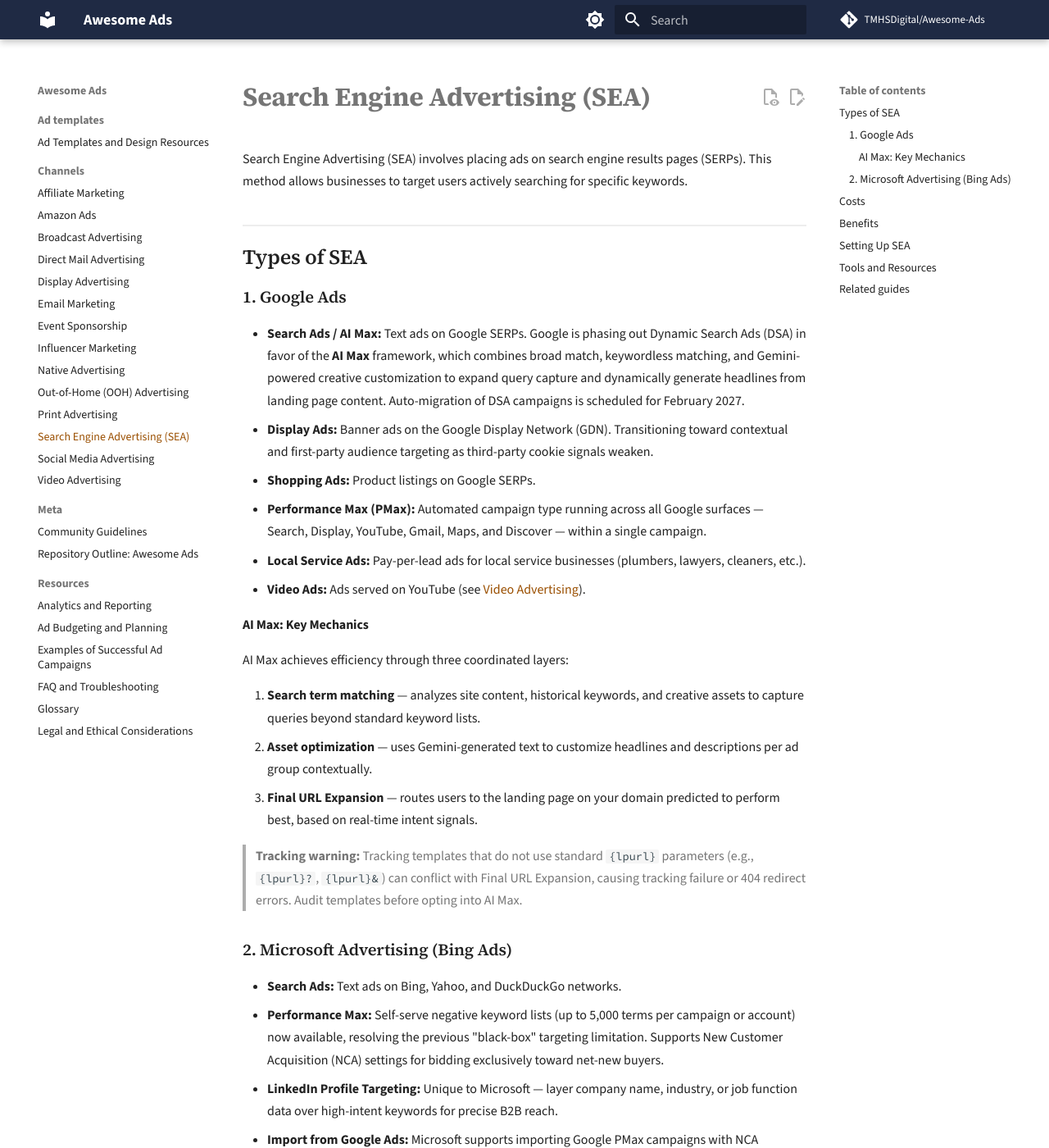
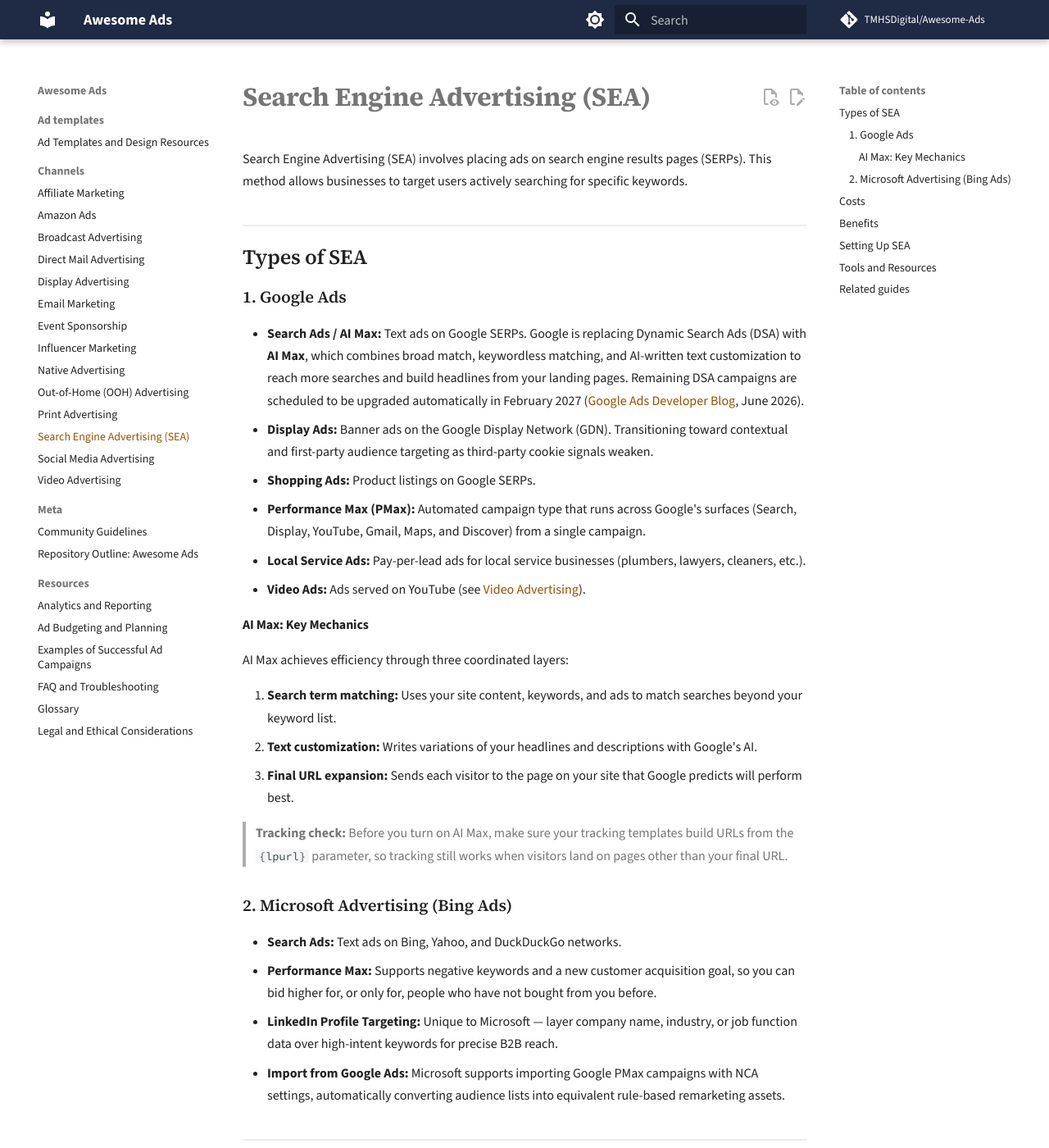
Before and after one commit to TMHSDigital/Awesome-Ads, an MkDocs documentation site: the page built from docs/channels/SEA.md, in a window 1280 px wide and 1400 px high. Shown: the whole window at 82% size. Built offline with MkDocs 1.6.1 and Material for MkDocs 9.7.7, drawn with Linux system fonts in a browser that asks for light colours; comment, search, counter and statistics services are not loaded.

Commit message:
Correct platform feature claims in Search, Social, and Video
Check named ad products and dated changes against platform sources.

Confirmed and now sourced or dated:
- DSA to AI Max automatic upgrade in February 2027 (Google Ads
  Developer Blog, June 2026).
- TikTok TopReach and Prime Time (TikTok Newsroom, NewFronts, March
  2026), described accurately and noted as premium buys.
- YouTube Peak Points and Shoppable CTV (announced at Brandcast, May
  2025); Peak Points rollout details were not published.
- Reddit Conversation Summary Add-ons, renamed from an inaccurate
  "Conversation Overlay Ads" and marked as tested with selected
  advertisers.

Corrected or removed:
- Microsoft PMax "up to 5,000" negative keywords (reports say 10,000,
  in beta); keep the feature, drop the number.
- AI Max tracking warning restated without the unsupported 404 claim.
- Meta: Advantage+ is the default for most campaigns, not "all";
  drop the unsourced "15 creative combinations" rule.
- Pinterest Idea Ads (merged into standard pins in 2023) and the
  unverified AR file-format details.
- X: unsupported "rebuilt with xAI and AWS" and "2026 adult content
  policy" claims.
- YouTube "Shorts views surpassed in-stream" and unverified Shoppable
  CTV mechanics.
- Bluesky user count, which had no source.

Co-Authored-By: Claude Opus 5.5 <noreply@anthropic.com>

```diff
--- a/docs/channels/SEA.md
+++ b/docs/channels/SEA.md
@@ -7,10 +7,10 @@ Search Engine Advertising (SEA) involves placing ads on search engine results pa
 
 ### 1. Google Ads
 
-- **Search Ads / AI Max:** Text ads on Google SERPs. Google is phasing out Dynamic Search Ads (DSA) in favor of the **AI Max** framework, which combines broad match, keywordless matching, and Gemini-powered creative customization to expand query capture and dynamically generate headlines from landing page content. Auto-migration of DSA campaigns is scheduled for February 2027.
+- **Search Ads / AI Max:** Text ads on Google SERPs. Google is replacing Dynamic Search Ads (DSA) with **AI Max**, which combines broad match, keywordless matching, and AI-written text customization to reach more searches and build headlines from your landing pages. Remaining DSA campaigns are scheduled to be upgraded automatically in February 2027 ([Google Ads Developer Blog](https://developers.google.com/ads/blog/posts/2026/06/dynamic-search-ads-dsa-automigration), June 2026).
 - **Display Ads:** Banner ads on the Google Display Network (GDN). Transitioning toward contextual and first-party audience targeting as third-party cookie signals weaken.
 - **Shopping Ads:** Product listings on Google SERPs.
-- **Performance Max (PMax):** Automated campaign type running across all Google surfaces — Search, Display, YouTube, Gmail, Maps, and Discover — within a single campaign.
+- **Performance Max (PMax):** Automated campaign type that runs across Google's surfaces (Search, Display, YouTube, Gmail, Maps, and Discover) from a single campaign.
 - **Local Service Ads:** Pay-per-lead ads for local service businesses (plumbers, lawyers, cleaners, etc.).
 - **Video Ads:** Ads served on YouTube (see [Video Advertising](VIDEO.md)).
 
@@ -18,16 +18,16 @@ Search Engine Advertising (SEA) involves placing ads on search engine results pa
 
 AI Max achieves efficiency through three coordinated layers:
 
-1. **Search term matching** — analyzes site content, historical keywords, and creative assets to capture queries beyond standard keyword lists.
-2. **Asset optimization** — uses Gemini-generated text to customize headlines and descriptions per ad group contextually.
-3. **Final URL Expansion** — routes users to the landing page on your domain predicted to perform best, based on real-time intent signals.
+1. **Search term matching:** Uses your site content, keywords, and ads to match searches beyond your keyword list.
+2. **Text customization:** Writes variations of your headlines and descriptions with Google's AI.
+3. **Final URL expansion:** Sends each visitor to the page on your site that Google predicts will perform best.
 
-> **Tracking warning:** Tracking templates that do not use standard `{lpurl}` parameters (e.g., `{lpurl}?`, `{lpurl}&`) can conflict with Final URL Expansion, causing tracking failure or 404 redirect errors. Audit templates before opting into AI Max.
+> **Tracking check:** Before you turn on AI Max, make sure your tracking templates build URLs from the `{lpurl}` parameter, so tracking still works when visitors land on pages other than your final URL.
 
 ### 2. Microsoft Advertising (Bing Ads)
 
 - **Search Ads:** Text ads on Bing, Yahoo, and DuckDuckGo networks.
-- **Performance Max:** Self-serve negative keyword lists (up to 5,000 terms per campaign or account) now available, resolving the previous "black-box" targeting limitation. Supports New Customer Acquisition (NCA) settings for bidding exclusively toward net-new buyers.
+- **Performance Max:** Supports negative keywords and a new customer acquisition goal, so you can bid higher for, or only for, people who have not bought from you before.
 - **LinkedIn Profile Targeting:** Unique to Microsoft — layer company name, industry, or job function data over high-intent keywords for precise B2B reach.
 - **Import from Google Ads:** Microsoft supports importing Google PMax campaigns with NCA settings, automatically converting audience lists into equivalent rule-based remarketing assets.
 
```
Also changed, not shown: docs/channels/SOCIAL.md (+11 -14 lines), docs/channels/VIDEO.md (+3 -3 lines).
